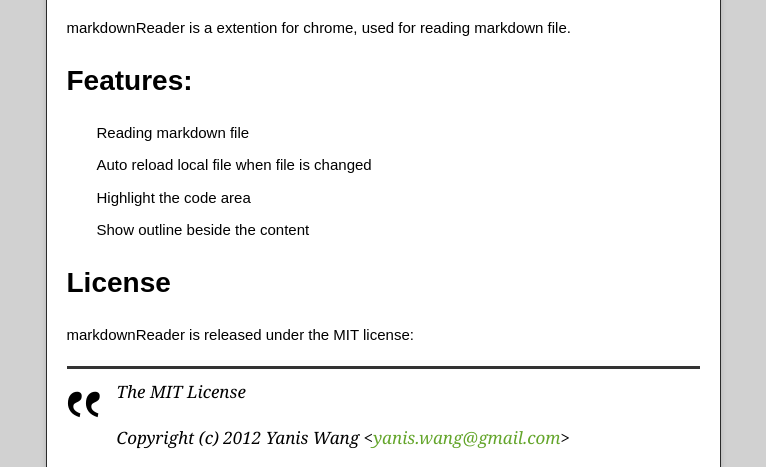
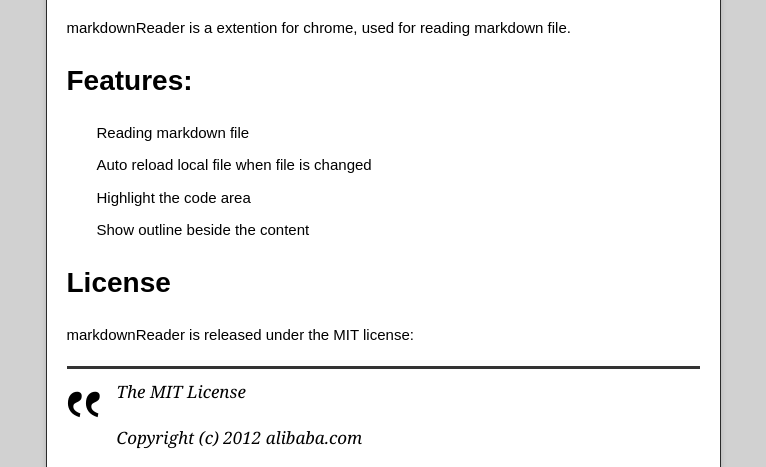
Before and after one commit to yaniswang/markdownReader, a plain HTML site: page index.html in a window 1280 px wide. Shown: the part 326-793 px from the top of the page, without its empty margins (257-1023 px from the left). Drawn offline with nearby package versions, Linux system fonts and the light colour scheme.

Commit message:
edit copyright

```diff
--- a/index.html
+++ b/index.html
@@ -54,7 +54,7 @@
 <blockquote>
 <p>The MIT License</p>
 
-<p>Copyright (c) 2012 Yanis Wang &lt;<a href="mailto:yanis.wang@gmail.com">yanis.wang@gmail.com</a>&gt;</p>
+<p>Copyright (c) 2012 alibaba.com </p>
 
 <p>Permission is hereby granted, free of charge, to any person obtaining a copy
 of this software and associated documentation files (the "Software"), to deal
```
